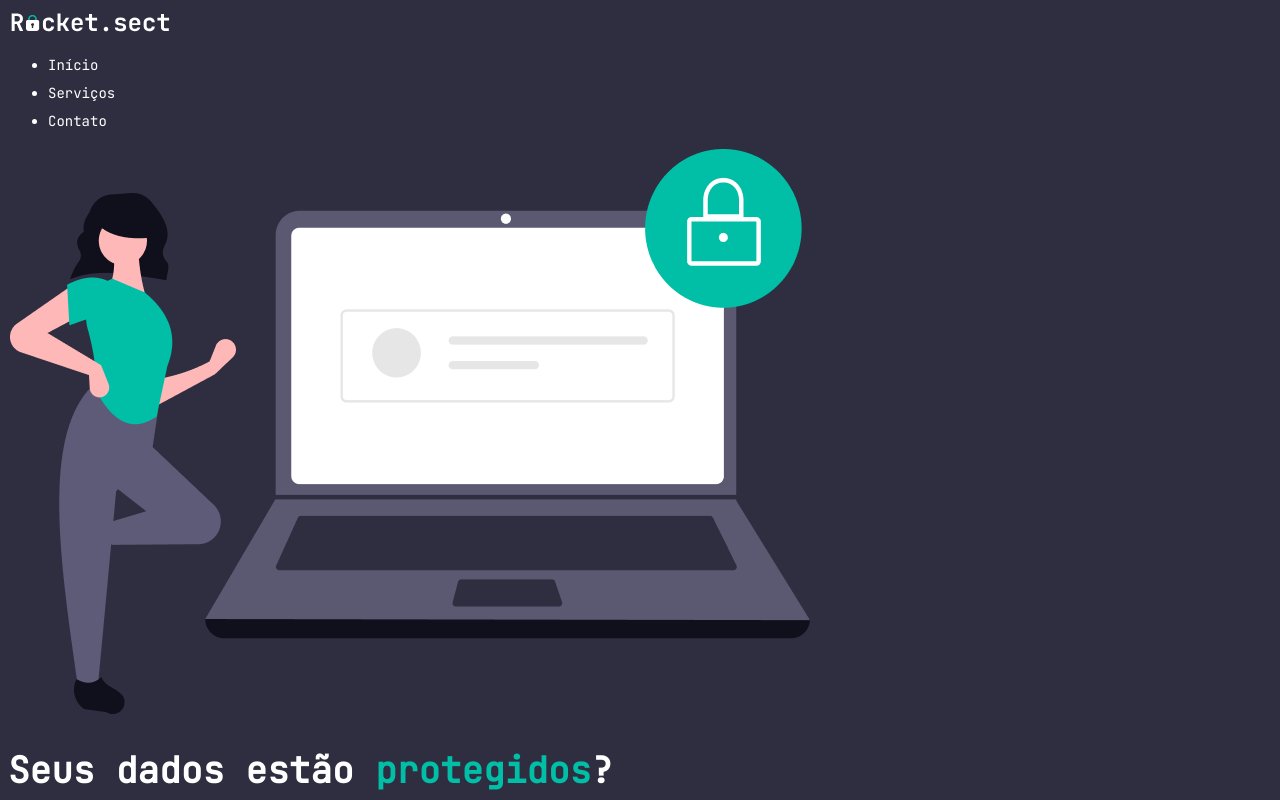
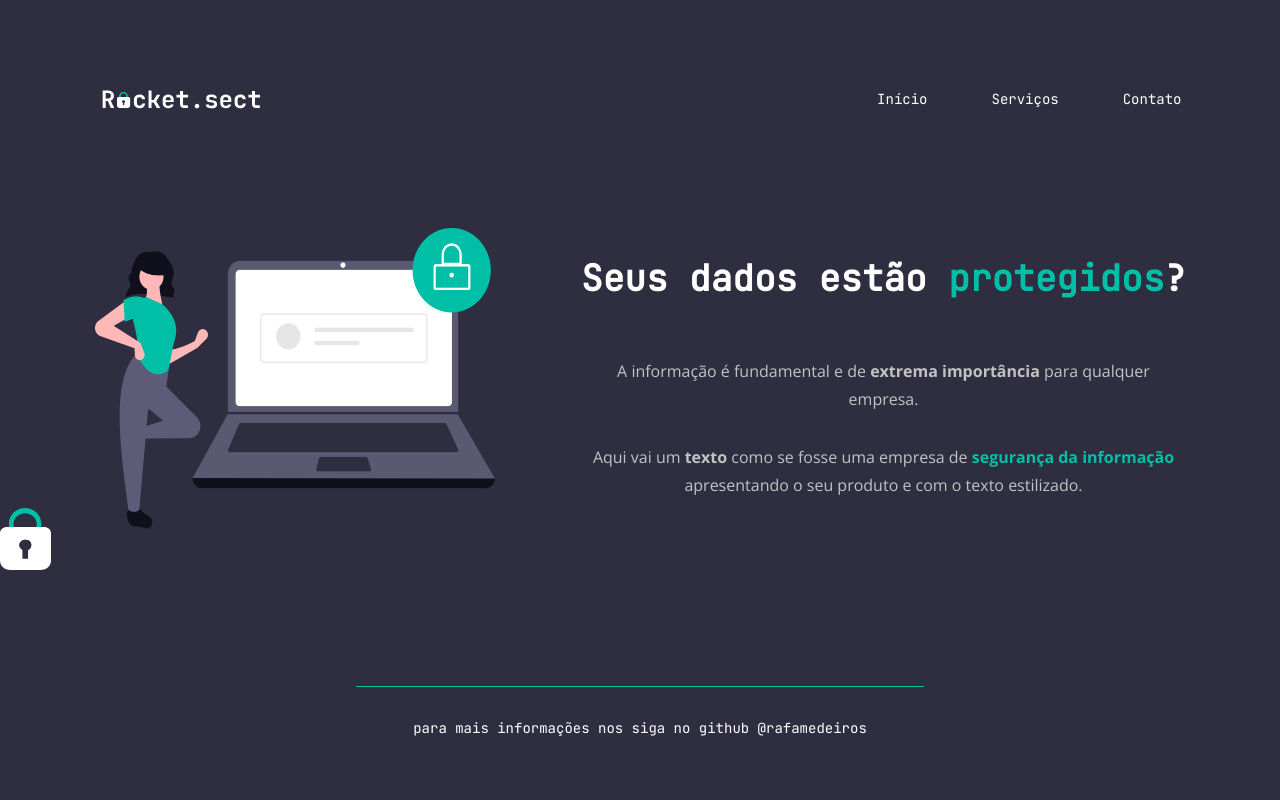
Before and after one commit to Rafamedeiros0/explorer-desafio-2c, a plain HTML site: page index.html in a window 1280 px wide. Shown: the top 800 px of the page. Drawn offline with nearby package versions, Linux system fonts and the light colour scheme.

Commit message:
finish the layout

```diff
--- a/index.html
+++ b/index.html
@@ -45,6 +45,6 @@
       para mais informações nos siga no github <a href="#">@rafamedeiros</a>
     </footer>
 
-    <img src="./assets/padlock.svg" alt="Imagem de um cadeado" />
+    <img id="padlock" src="./assets/padlock.svg" alt="Imagem de um cadeado" />
   </body>
 </html>
--- a/style.css
+++ b/style.css
@@ -1,7 +1,31 @@
 body {
+  margin: 0;
+
   background: #2f2e41;
   font-family: "JetBrains Mono", monospace;
   color: #fff;
+}
+
+nav,
+main,
+footer {
+  margin: 0 auto;
+}
+
+nav {
+  display: flex;
+  justify-content: space-between;
+
+  width: 1083px;
+  align-items: center;
+  margin-top: 71px;
+  margin-bottom: 101px;
+}
+
+ul {
+  display: flex;
+  list-style: none;
+  gap: 64px;
 }
 
 ul,
@@ -10,19 +34,60 @@ footer {
   line-height: 28px;
 }
 
+main {
+  display: flex;
+  justify-content: space-between;
+
+  width: 1092px;
+}
+
+main img {
+  width: 401px;
+}
+
+main section {
+  width: 605px;
+}
+
 h1 {
   font-family: "JetBrains Mono", monospace;
   font-size: 36px;
   line-height: 40px;
+
+  text-align: center;
+  margin-bottom: 59px;
 }
 
 p {
   font-family: "Open Sans", sans-serif;
   color: #c2c2c2;
   line-height: 28px;
+
+  text-align: center;
+  margin-bottom: 30px;
 }
 
 span {
   color: #00bfa6;
   font-weight: bold;
 }
+
+a {
+  color: #fff;
+  text-decoration: none;
+}
+
+footer {
+  width: 568px;
+  padding-top: 27px;
+
+  border-top: 1px solid #00bfa6;
+  text-align: center;
+  margin-top: 157px;
+}
+
+#padlock {
+  position: fixed;
+  left: 0;
+  bottom: 230px;
+}
```
Also changed, not shown: 1 other file.
